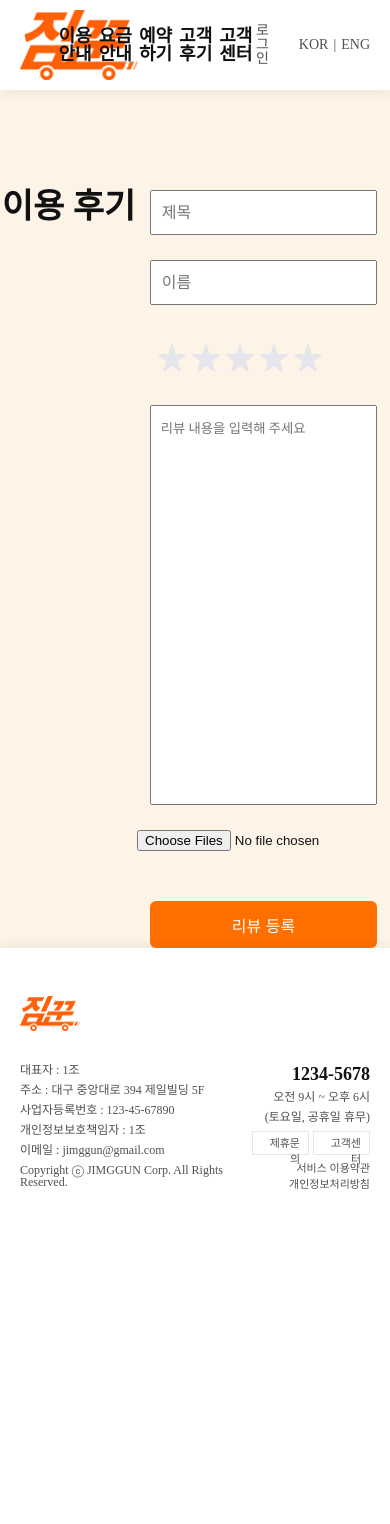
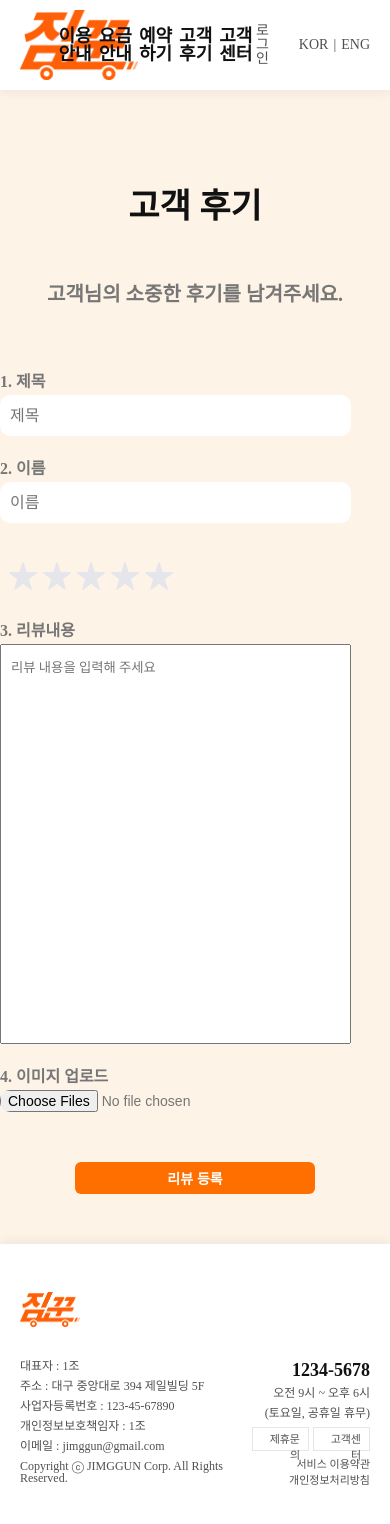
Before and after one commit to HongEungyung/newjimggun, a Vue app: page /reviewPost in a window 390 px wide. Shown: the top 1524 px of the page. Before the commit the page ends 1244 px from the top, so only its background shows below. Built offline with nearby package versions, Linux system fonts and the light colour scheme.

Commit message:
고객센터에 로그인 상태 기능 추가 / 리뷰 작성 페이지 레이아웃 수정 중

```diff
--- a/src/views/A5_reviewPost.vue
+++ b/src/views/A5_reviewPost.vue
@@ -98,18 +98,30 @@ function handleImageUpload(event) {
   <div class="review-wrap">
     <div class="review-form">
       <div class="review-form-left">
-        <h2 class="review-title">이용 후기</h2>
+        <h2 class="review-title">고객 후기</h2>
+        <p>고객님의 소중한 후기를 남겨주세요.</p>
       </div>
       <div class="review-form-right">
         <form @submit.prevent="submitReview">
+          <div class="post-group">
+            <label for="name"><span>1. 제목</span></label>
             <input v-model="newReview.title" placeholder="제목" class="input-title" />
+          </div>
+          <div class="post-group">
+            <label for="name"><span>2. 이름</span></label>
             <div class="name-rating-box">
               <input v-model="newReview.name" placeholder="이름" class="input-name" />
               <StarRatingInput v-model="newReview.rating" class="input-rating" />
             </div>
-
+          </div>
+          <div class="post-group">
+            <label for="name"><span>3. 리뷰내용</span></label>
             <textarea v-model="newReview.content" placeholder="리뷰 내용을 입력해 주세요" class="input-content" />
+          </div>
+          <div class="post-group">
+            <label for="name"><span>4. 이미지 업로드</span></label>
             <input type="file" multiple accept="image/*" @change="handleImageUpload" />
+          </div>
 
           <div class="image-preview">
             <img
@@ -135,13 +147,14 @@ function handleImageUpload(event) {
 .review-form {
   max-width: 1240px;
   margin: auto;
-
   font-family: $font-family;
-  // min-height: 100vh;
   display: flex;
   padding-top: 100px;
-  // justify-content: center;
-  // align-items: center;
+  padding-bottom: 50px;
+  @media screen and (max-width: 768px) {
+    flex-direction: column;
+    gap: 70px;
+  }
 }
 
 //왼쪽
@@ -151,12 +164,17 @@ function handleImageUpload(event) {
   flex-direction: column;
   align-items: center;
   gap: 60px;
-  // 이용 후기
+  // 고객 후기
   .review-title {
     width: 100%;
     font-size: $title-font-L + 4px;
     font-weight: bold;
     text-align: center;
+  }
+  p {
+    font-size: $text-font-XL;
+    font-weight: bold;
+    color: $font-light-gray;
   }
 }
 //오른쪽
@@ -165,20 +183,19 @@ function handleImageUpload(event) {
   position: relative;
   flex: 1;
   form {
-    // max-width: 600px;
-    // width: 100%;
-    // margin: 70px auto;
-    // display: flex;
-    // flex-direction: column;
-    // gap: 25px;
-    // align-items: center;
     display: flex;
     flex-direction: column;
     justify-content: center;
     align-items: center;
-    // align-items: center;
     gap: 25px;
     // 인풋
+    input {
+      border-radius: 10px;
+      outline: none;
+      border: none;
+      color: $font-light-gray;
+      font-size: $text-font-S;
+    }
     .input-title {
       max-width: 600px;
       width: 90%;
@@ -208,11 +225,27 @@ function handleImageUpload(event) {
       resize: none;
       font-family: inherit; // 부모 폰트 상속
     }
+    .post-group {
+      width: 100%;
+      max-width: 500px;
+      display: flex;
+      flex-direction: column;
+      gap: 5px;
+      label {
+        span {
+          font-weight: bold;
+          font-size: $text-font-M;
+          color: $font-light-gray;
+        }
+      }
+    }
+
     .submitBtn {
-      max-width: 600px;
-      width: 90%;
-      font-size: 16px;
-      padding: 11.5px 10px;
+      max-width: 240px;
+      width: 100%;
+      font-size: 14px;
+      font-weight: bold;
+      padding: 6px 12px;
       background-color: $primary-color;
       color: $white;
       border: none;
--- a/src/views/A9_inquire.vue
+++ b/src/views/A9_inquire.vue
@@ -1,10 +1,31 @@
 <script setup>
-import { ref } from 'vue';
+import { ref, onMounted } from 'vue';
+
+// 입력 값 저장할 ref들
+const name = ref('');
+const email = ref('');
+const phone = ref('');
+
+// onMounted에서 로컬스토리지 불러오기
+onMounted(() => {
+  const userDataRaw = localStorage.getItem('userDatas');
+  if (userDataRaw) {
+    try {
+      const userList = JSON.parse(userDataRaw);
+      const user = userList[0] || {};
+      name.value = user.name || '';
+      email.value = user.email || '';
+      phone.value = user.phone || '';
+    } catch (e) {
+      console.error('userdatas 파싱 오류:', e);
+    }
+  }
+});
 
 // 문의하기 확인 모달
-const showConfirmModal = ref(false)
+const showConfirmModal = ref(false);
 // 문의하기 접수 완료 모달
-const confirmModal = ref(false)
+const confirmModal = ref(false);
 
 // 문의하기 버튼 클릭시
 function submitInquiry() {
@@ -12,11 +33,10 @@ function submitInquiry() {
 }
 
 // 첫번째 모달 확인버튼 클릭 시 다음 모달 등장
-const confirmModal1 = ()=>{
-  confirmModal.value = true
-  showConfirmModal.value = false
-
-}
+const confirmModal1 = () => {
+  confirmModal.value = true;
+  showConfirmModal.value = false;
+};
 </script>
 
 <template>
@@ -75,17 +95,17 @@ const confirmModal1 = ()=>{
           <!-- 2-2. 이름 -->
           <div class="inquire-group a9group2">
             <label for="name"><span>2. 이름</span></label>
-            <input type="text" id="name" required />
+            <input type="text" id="name" v-model="name" required />
           </div>
           <!-- 2-3. 이메일 -->
           <div class="inquire-group a9group2">
             <label for="name"><span>3. 이메일</span></label>
-            <input type="email" id="email" required />
+            <input type="email" id="email" v-model="email" required />
           </div>
           <!-- 2-4. 연락처 -->
           <div class="inquire-group a9group2">
             <label for="name"><span>4. 연락처</span></label>
-            <input type="phone" id="phone" required />
+            <input type="phone" id="phone" v-model="phone" required />
           </div>
           <!-- 2-5. 문의내용 -->
           <div class="inquire-group a9group3">
@@ -130,16 +150,16 @@ const confirmModal1 = ()=>{
     </div>
     <!-- 4. 문의하기 접수 완료 모달 -->
     <div class="inquire-modal1" v-if="confirmModal">
-    <div class="modal-content1">
-      <p>접수가 완료되었습니다.</p>
-      <router-link to="/cs">확인</router-link>
+      <div class="modal-content1">
+        <p>접수가 완료되었습니다.</p>
+        <router-link to="/cs">확인</router-link>
+      </div>
     </div>
-  </div>
   </div>
 </template>
 
 <style lang="scss" scoped>
-@import "/src/assets/variables";
+@import '/src/assets/variables';
 .inner {
   max-width: 1240px;
   margin: 0 auto;
@@ -154,7 +174,7 @@ const confirmModal1 = ()=>{
     // margin-top: 100px;
     padding-top: 100px;
     padding-bottom: 50px;
-    @media screen and (max-width : 768px){
+    @media screen and (max-width: 768px) {
       flex-direction: column;
       gap: 70px;
     }
@@ -366,6 +386,7 @@ const confirmModal1 = ()=>{
           padding: 6px 12px;
           font-size: 14px;
           margin-top: 20px;
+          cursor: pointer;
           &:hover {
             background-color: $primary-hover;
           }
@@ -395,7 +416,7 @@ const confirmModal1 = ()=>{
         color: $font-primary;
         font-family: $font-family;
       }
-      button{
+      button {
         padding: 10px 20px;
         margin-top: 30px;
         background-color: $primary-color;
@@ -431,7 +452,7 @@ const confirmModal1 = ()=>{
         color: $font-primary;
         font-family: $font-family;
       }
-      a{
+      a {
         display: block;
         padding: 10px 20px;
         margin-top: 30px;
@@ -441,7 +462,6 @@ const confirmModal1 = ()=>{
         border-radius: 5px;
         cursor: pointer;
       }
-
     }
   }
 }
```
Also changed, not shown: src/views/A6_cs.vue (+132 -112 lines). Lines whose indentation alone changed are shown as unchanged.
